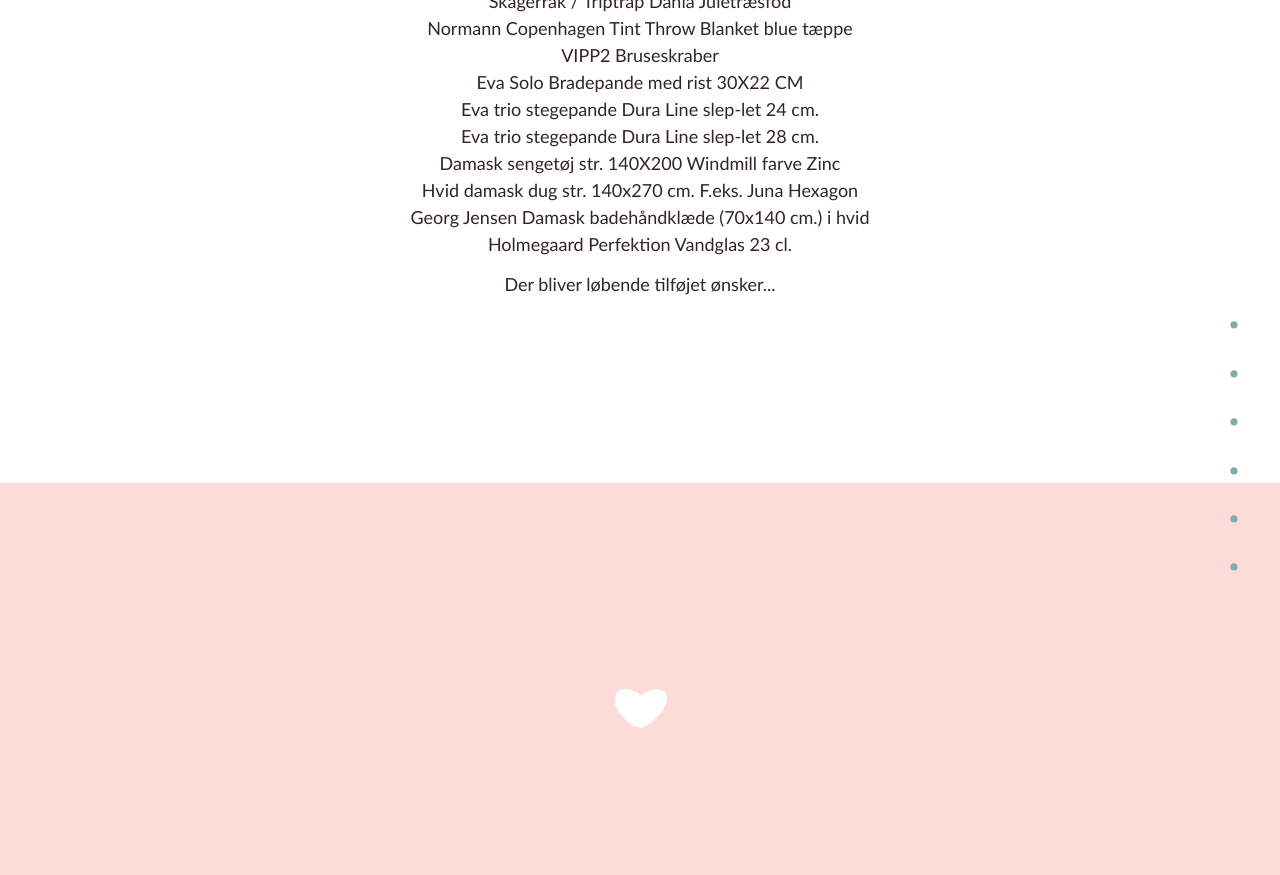
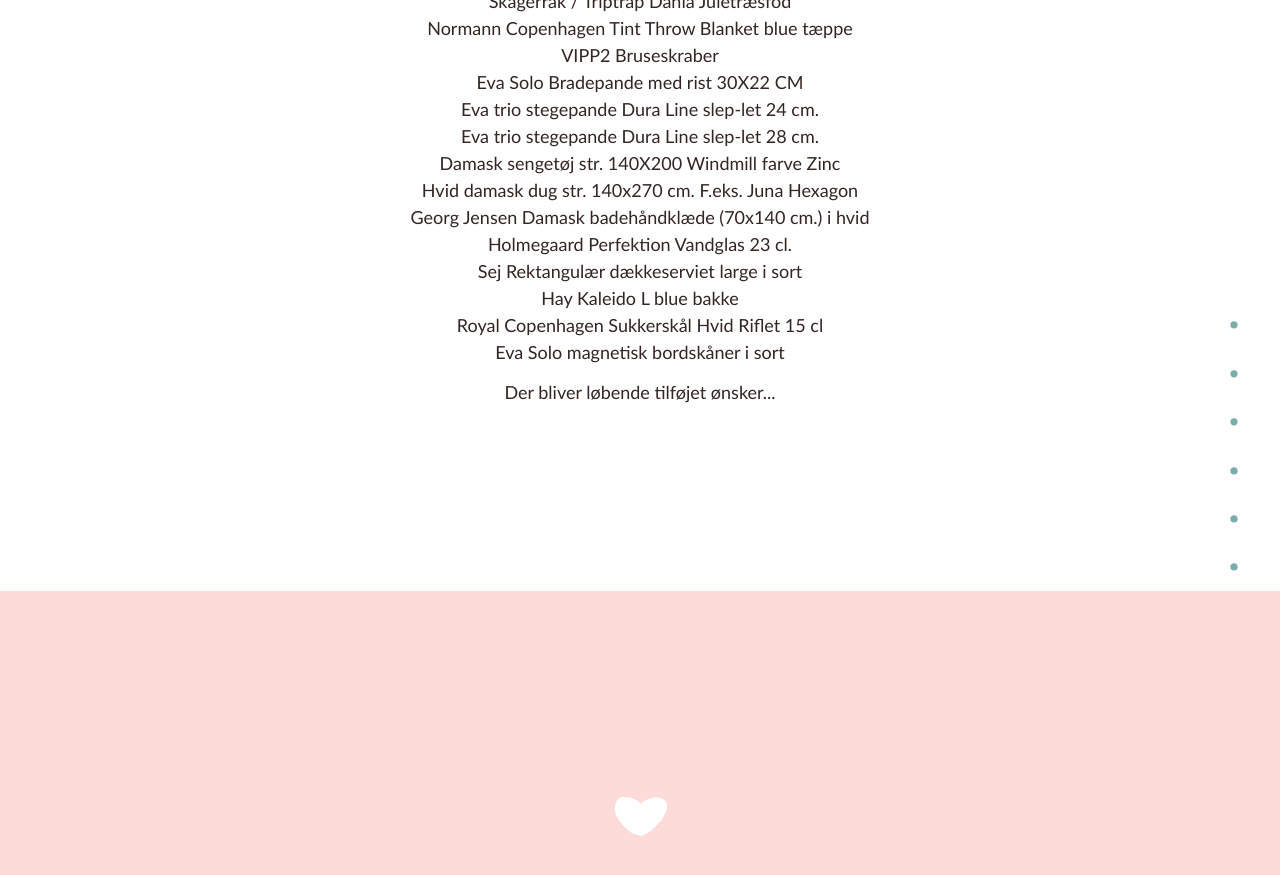
Before and after one commit to jacobmohl/skal-giftes, a Jekyll site: the page built from index.html, in a window 1280 px wide and 900 px high, scrolled down 5847 px. Shown: the top 875 px of the window. Built offline with Jekyll 4.4.1, drawn with Linux system fonts in a browser that asks for light colours.

Commit message:
Opdateret ønskeliste

```diff
--- a/index.html
+++ b/index.html
@@ -173,6 +173,10 @@
             Hvid damask dug str. 140x270 cm. F.eks. Juna Hexagon<br/>
             Georg Jensen Damask badehåndklæde (70x140 cm.) i hvid<br/>
             Holmegaard Perfektion Vandglas 23 cl.<br>
+            Sej Rektangulær dækkeserviet large i sort<br>
+            Hay Kaleido L blue bakke<br>
+            Royal Copenhagen Sukkerskål Hvid Riflet 15 cl<br>
+            Eva Solo magnetisk bordskåner i sort
         </p>
         <p>Der bliver løbende tilføjet ønsker...</p>
         <br><br><br>
```
